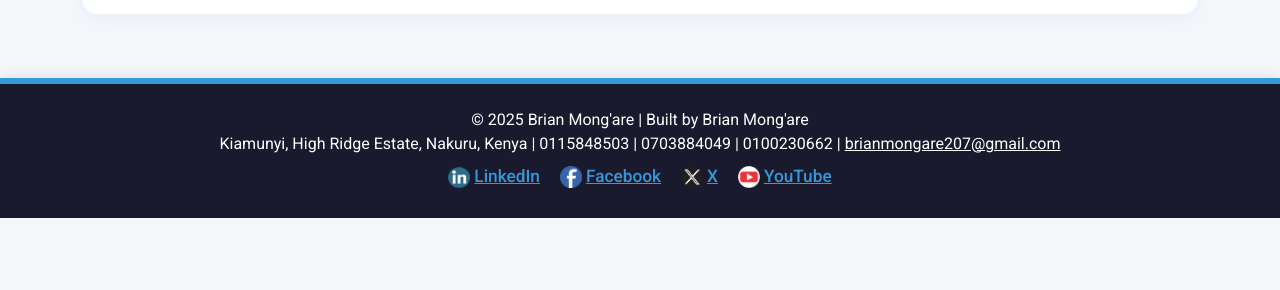
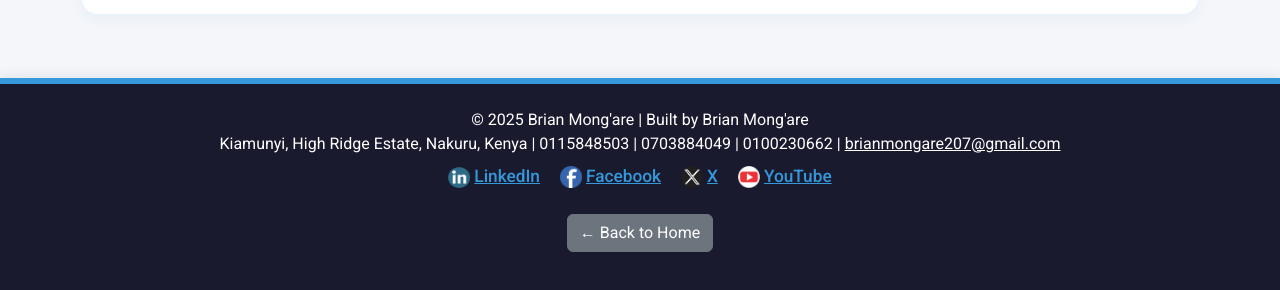
Before and after one commit to 26KBACE/My-biography-website, a website: page public/index.html in a window 1280 px wide. Shown: the part 5123-5413 px from the top of the page. Before the commit the page ends 5341 px from the top, so only its background shows below. Drawn offline with nearby package versions, Linux system fonts and the light colour scheme.

Commit message:
Update index.html

```diff
--- a/public/index.html
+++ b/public/index.html
@@ -215,6 +215,9 @@
                 <a href="https://www.youtube.com/@Brian_2000k" target="_blank" rel="noopener"><img src="images/youtube-icon.png" alt="YouTube" class="social-icon">YouTube</a>
             </div>
         </div>
+        <div class="text-center my-4">
+            <a href="/" class="btn btn-secondary btn-home"> &larr; Back to Home </a>
+        </div>
     </footer>
     <script src="https://cdn.jsdelivr.net/npm/bootstrap@5.3.0/dist/js/bootstrap.bundle.min.js"></script>
 </body>
```
